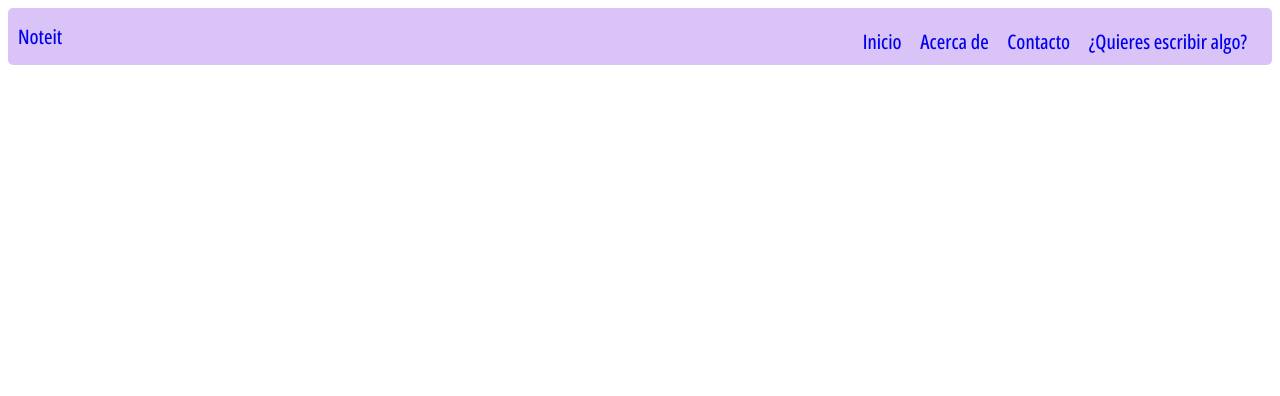
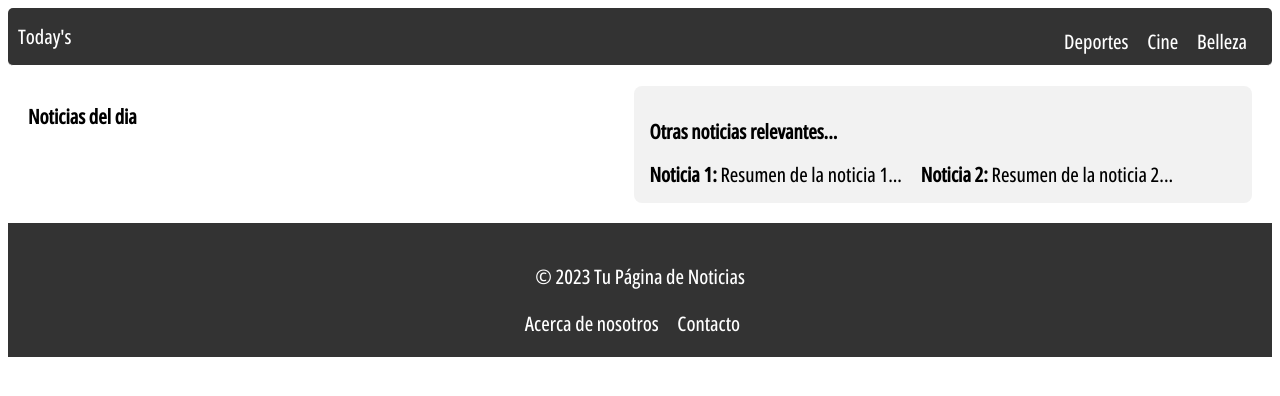
Before and after one commit to Dszt/Proyectos, a plain HTML site: page Today's/html/index.html in a window 1280 px wide. Drawn offline with Linux system fonts and the light colour scheme; files whose address does not match are found by name.

Commit message:
maquetación #1

```diff
--- a/Today's/css/index.css
+++ b/Today's/css/index.css
@@ -10,8 +10,7 @@
     font-size: 20px;
 }
 #main-header {
-    background-color: #DAC4F7; /* Color de fondo de la cabecera */
-    color: black; /* Color del texto en la cabecera */
+    background-color: #333; /* Color de fondo de la cabecera */
     padding: 10px;
     display: flex;
     justify-content: space-between; /* Distribuir elementos en el espacio disponible */
@@ -26,7 +25,9 @@
 nav {
     margin-top: 10px;
 }
-
+header{
+    border-bottom: 1px solid white;
+}
 ul {
     list-style-type: none;
     margin: 0;
@@ -37,7 +38,49 @@ li {
     display: inline;
     margin-right: 15px;
 }
+a :hover{
+    border-bottom: 1px solid white;
+}
 
 a {
+    text-decoration:none;
+    color: white;
+}
+.news-container {
+    display: flex;
+    justify-content: space-between;
+    padding: 20px;
+}
+
+.main-news,
+.other-news {
+    width: 48%; /* Ajusta el ancho según tus preferencias */
+}
+
+.other-news {
+    background-color: #f2f2f2; /* Color de fondo para la sección de otras noticias */
+    padding: 15px;
+    border-radius: 8px;
+}
+
+/* Estilos adicionales según sea necesario */
+
+/* Otros estilos existentes */
+
+footer {
+    background-color: #333; /* Color de fondo del pie de página */
+    color: white; /* Color del texto en el pie de página */
+    padding: 20px; /* Añade espacio alrededor del contenido del pie de página */
+    text-align: center; /* Centra el texto en el pie de página */
+}
+
+footer a {
+    color: white; /* Color de los enlaces en el pie de página */
     text-decoration: none;
 }
+
+footer a:hover {
+    border-bottom: 1px solid white; /* Efecto de subrayado al pasar el ratón por encima de los enlaces */
+}
+
+/* Otros estilos existentes */
--- a/Today's/html/index.html
+++ b/Today's/html/index.html
@@ -9,21 +9,43 @@
 <body>
 	<header id="main-header">
 		<a id="logo-header" href="#">
-			<span class="site-name">Noteit</span>
+			<span class="site-name">Today's</span>
 		</a> <!-- / #logo-header -->
 		<nav>
 			<ul>
-				<li><a href="#">Inicio</a></li>
-				<li><a href="#">Acerca de</a></li>
-				<li><a href="#">Contacto</a></li>
-				<li><a href="#" title= "insertar escrito">¿Quieres escribir algo?</a></li>
+				<li><a href="#">Deportes</a></li>
+				<li><a href="#">Cine</a></li>
+				<li><a href="#">Belleza</a></li>
 			</ul>
 		</nav><!-- / nav -->
+    </header>
+	<main class="news-container">
+			<section class="main-news">
+				<h1>Noticias del dia</h1>
+			</section>
+			<aside class="other-news">
+				<h2>Otras noticias relevantes...</h2>
+				<ul>
+					<li>
+						<strong>Noticia 1:</strong> Resumen de la noticia 1...
+					</li>
+					<li>
+						<strong>Noticia 2:</strong> Resumen de la noticia 2...
+					</li>
+					<!-- Agrega más noticias según seas necesario -->
+				</ul>
+			</aside>
+	</main>
+		<footer>
+			<p>&copy; 2023 Tu Página de Noticias</p>
+			<nav>
+				<ul>
+					<li><a href="#">Acerca de nosotros</a></li>
+					<li><a href="#">Contacto</a></li>
+					<!-- Agrega más enlaces según sea necesario -->
+				</ul>
+			</nav>
+		</footer>
 	</header>
-    <main>
-    </main>
-    <footer>
-    </footer>
-
 </body>
 </html>
```
